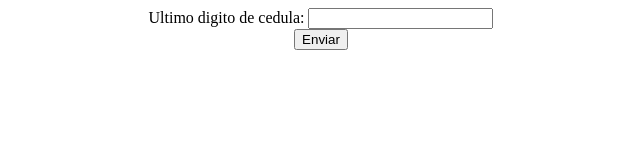
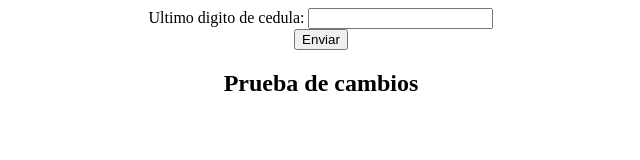
Before and after one commit to Wsm-naranjo/Fibonacci, a website: page index.html in a window 1280 px wide. Shown: the whole page, without its empty margins (319-959 px from the left). Drawn offline with Linux system fonts and the light colour scheme.

Commit message:
cambios prueba

```diff
--- a/app.js
+++ b/app.js
@@ -40,6 +40,6 @@ app.get('/fibonacci', (req, res) => {
 })
 
 app.listen(port, () => {
-    console.log(`Servidor en el puerto ${port}`)
+    console.log(`Servidor conectado en el  puerto ${port}`)
 
 })
--- a/index.html
+++ b/index.html
@@ -19,6 +19,7 @@
             <button>
                 Enviar
             </button>
+            <div><h2>Prueba de cambios</h2></div>
         </center>
     </form>
 
```
